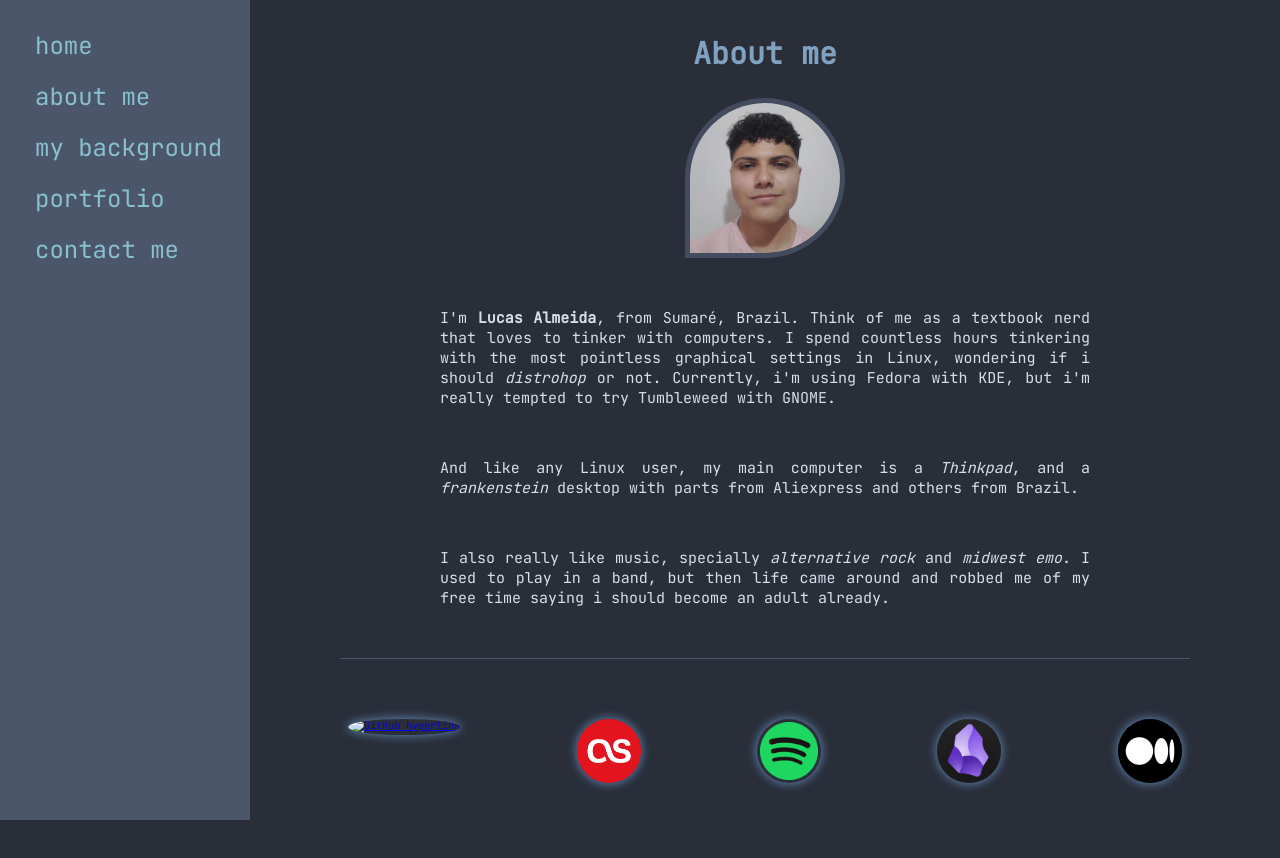
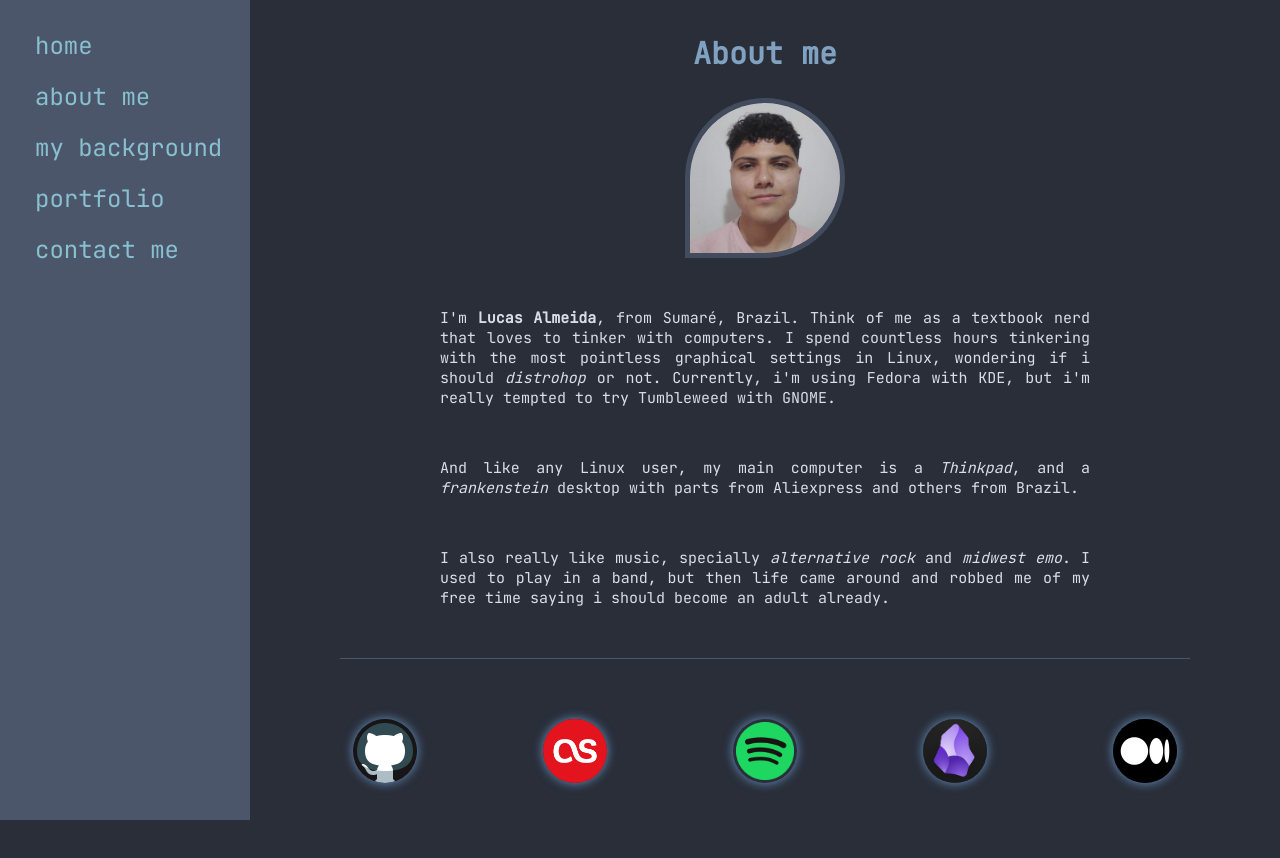
Before and after one commit to 0-lucas/blog, a plain HTML site: page aboutme.html in a window 1280 px wide. Drawn offline with Linux system fonts and the light colour scheme; the site is published under a folder, as on GitHub Pages, so addresses that start at the root find nothing.

Commit message:
Fixed image pathing.

```diff
--- a/aboutme.html
+++ b/aboutme.html
@@ -45,7 +45,7 @@
 
 				<container class="links-container">
 					<a href="https://github.com/0-lucas">
-						<img class="links-images" src="/assets/images/giticon.png" alt="GitHub hyperlink">
+						<img class="links-images" src="assets/images/giticon.png" alt="GitHub hyperlink">
 					</a>
 
 					<a href="https://www.last.fm/user/saintcecilla">
```
